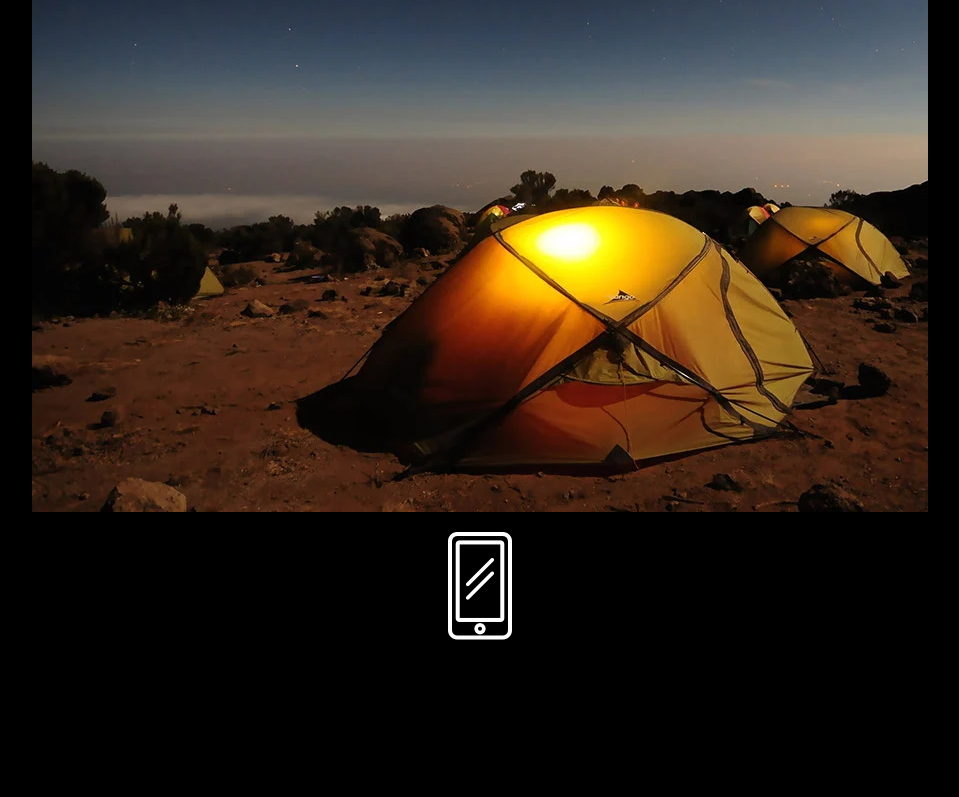
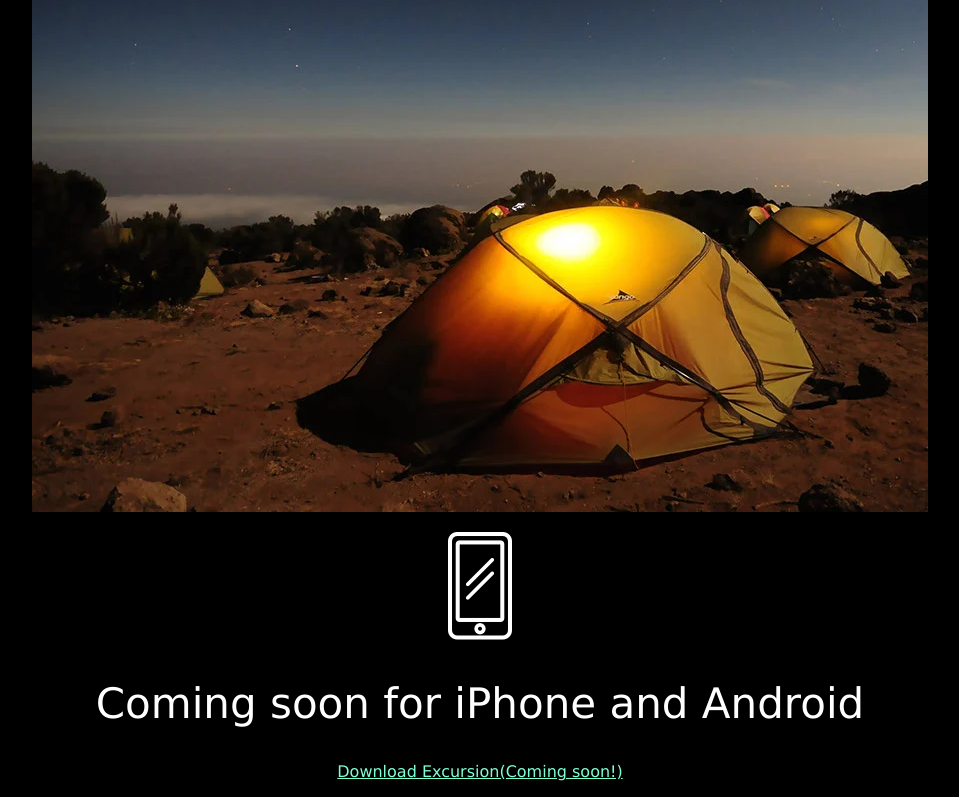
Before and after one commit to kz-98/excursion, a plain HTML site: page index.html in a window 1280 px wide. Shown: the part 500-1297 px from the top of the page, without its empty margins (160-1119 px from the left). Before the commit the page ends 1160 px from the top, so only its background shows below. Drawn offline with Linux system fonts and the light colour scheme.

Commit message:
added footer

```diff
--- a/index.html
+++ b/index.html
@@ -22,5 +22,7 @@
     </h4>
     <p><img src="/resources/images/camp.webp" alt="Camp" /></p>
     <p><img src="/resources/images/phone.webp" alt="Phone" /></p>
+    <h2 class="header_secondary">Coming soon for iPhone and Android</h2>
+    <p><a href="#" class="link_cta">Download Excursion(Coming soon!)</a></p>
   </body>
 </html>
```
